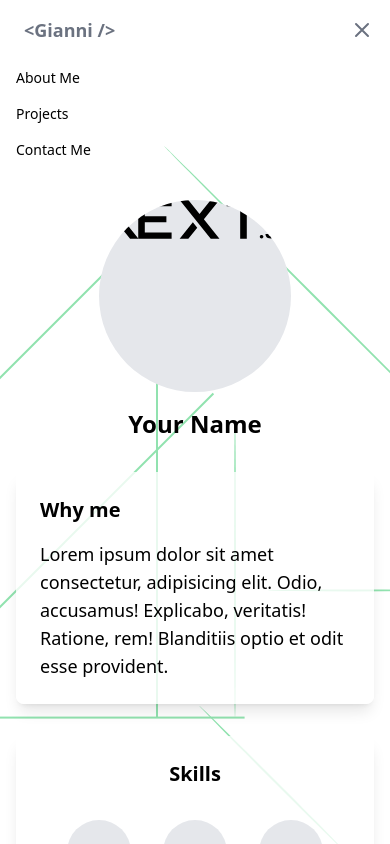
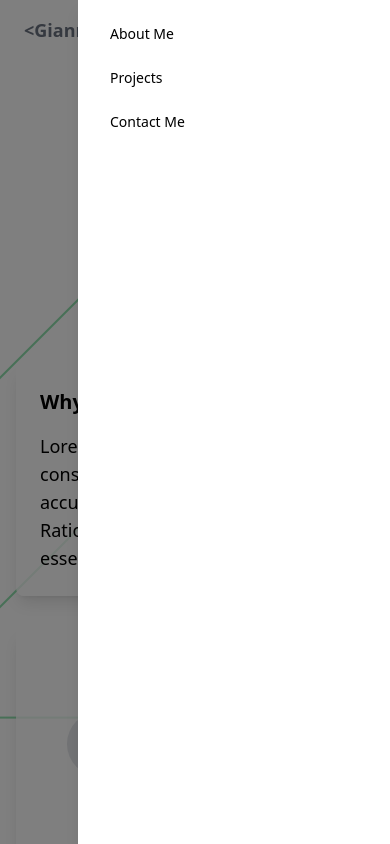
Before and after one commit to GianniCrux/myPortfolio, a Next.js app: page / in a window 390 px wide. Both pictures are taken after a click on the button 362 px from the left and 30 px from the top of the page. Shown: the top 844 px of the page. Built offline with nearby package versions, Linux system fonts and the light colour scheme.

Commit message:
implemented menu overlay for smaller screens

```diff
--- a/app/components/navbar.tsx
+++ b/app/components/navbar.tsx
@@ -6,7 +6,10 @@ import Link from 'next/link';
 export const Navbar = () => {
   const [isOpen, setIsOpen] = useState(false);
 
+  const handleMenuToggle = () => setIsOpen(!isOpen);
+
   return (
+    <>
     <nav className="bg-white shadow-lg dark:bg-black">
       <div className="max-w-6xl mx-auto px-4">
         <div className="flex justify-between">
@@ -23,7 +26,7 @@ export const Navbar = () => {
             <Link href="/contact" className="py-4 px-2 text-gray-500 font-semibold hover:text-green-500 transition duration-300">Contact Me</Link>
           </div>
           <div className="md:hidden flex items-center">
-            <button className="outline-none mobile-menu-button" onClick={() => setIsOpen(!isOpen)}>
+            <button className="outline-none mobile-menu-button focus:outline-none" onClick={handleMenuToggle}>
               <svg
                 className="w-6 h-6 text-gray-500 hover:text-green-500 dark:text-white"
                 fill="none"
@@ -43,11 +46,24 @@ export const Navbar = () => {
           </div>
         </div>
       </div>
-      <div className={`md:hidden ${isOpen ? "block" : "hidden"}`}>
+    </nav>
+
+    {isOpen && (
+      <div
+        className='fixed inset-0 bg-black bg-opacity-50 z-40 transition-opacity duration-300'
+        onClick={handleMenuToggle}
+      />
+    )}
+
+      <div
+        className={`fixed top-0 right-0 w-4/5 max-w-sm bg-white dark:bg-black h-full z-50 shadow-lg transform transition-transform duration-300 ${isOpen ? 'translate-x-0' : 'translate-x-full'}`}
+        >
+          <div className='flex flex-col space-y-2 p-4'>
         <Link href="/about" className="block py-2 px-4 text-sm hover:bg-green-500 hover:text-white transition duration-300">About Me</Link>
         <Link href="/projects" className="block py-2 px-4 text-sm hover:bg-green-500 hover:text-white transition duration-300">Projects</Link>
         <Link href="/contact" className="block py-2 px-4 text-sm hover:bg-green-500 hover:text-white transition duration-300">Contact Me</Link>
+        </div>
       </div>
-    </nav>
+    </>
   );
 };
```
